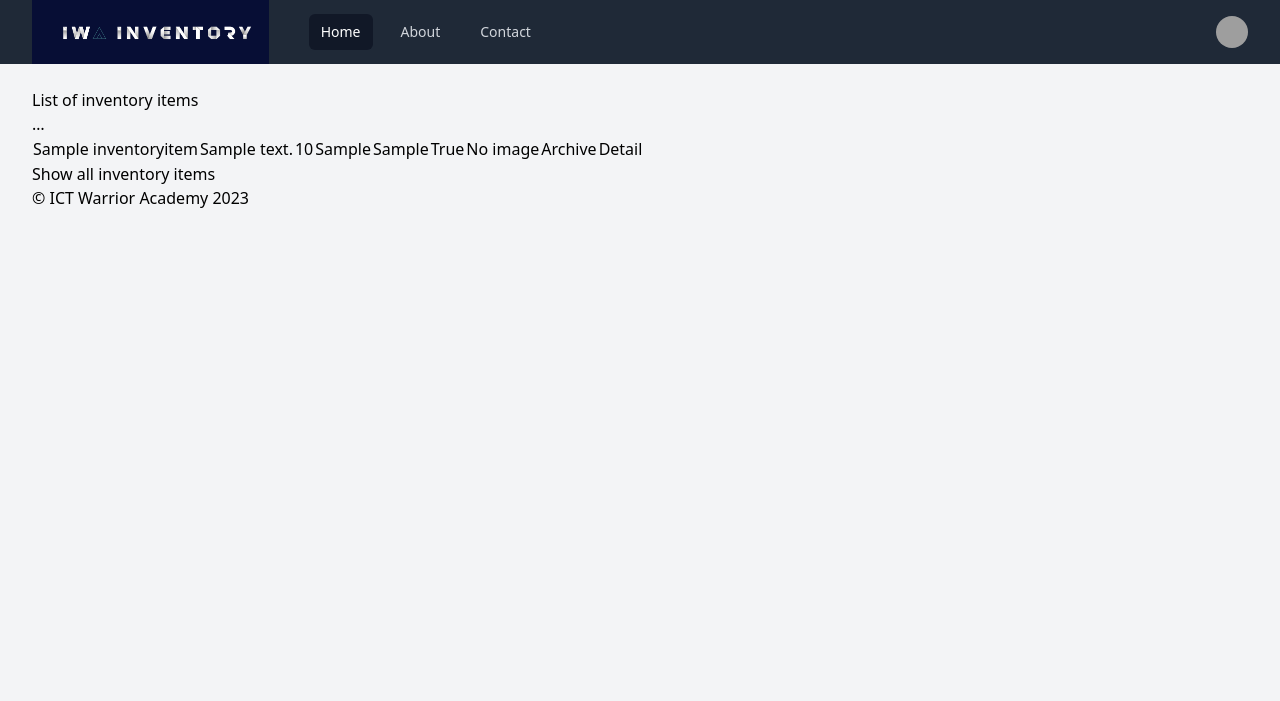
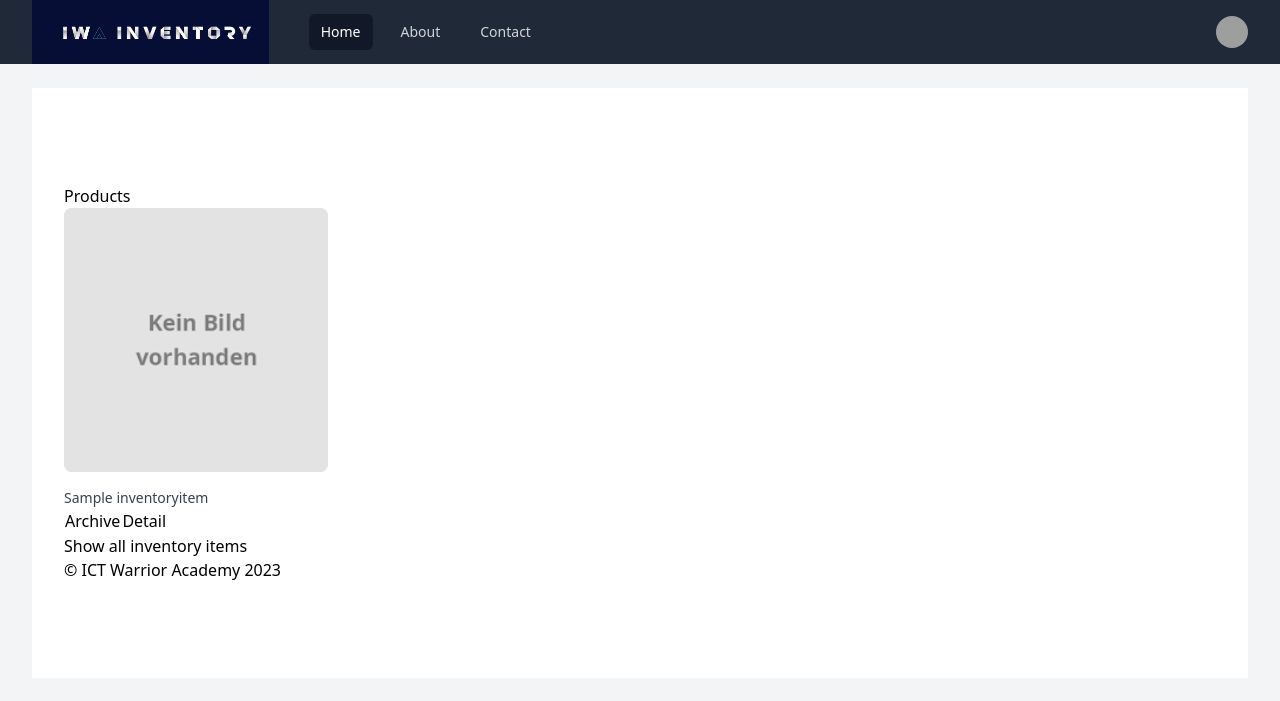
Before and after one commit to PanteraLX/iwa-inventory, a Django app: page / in a window 1280 px wide. Shown: the top 701 px of the page. Run offline with Django 4.2, Linux system fonts and the light colour scheme; tables that the repository leaves empty hold one stand-in row (values such as "Sample post"); some libraries are stand-ins or nearby versions; grey boxes are pictures that could not be loaded.

Commit message:
ad first draft for inventorycards

```diff
--- a/app/templates/inventory/inventory_items.html
+++ b/app/templates/inventory/inventory_items.html
@@ -1,30 +1,35 @@
 {% extends "app/_base.html" %}
-{% block title %}
-Home
-{% endblock %}
+{% load static %}
+
+
+{% block title %}Products{% endblock %}
+
+
 {% block content %}
-<h2>List of inventory items</h2>
+<div class="bg-white">
+    <div class="mx-auto max-w-2xl py-16 px-4 sm:py-24 sm:px-6 lg:max-w-7xl lg:px-8">
+      <h2>Products</h2>
+
 {% if inventory_items_list %}
 <table class="inventory_items_list">
-    <thead>
-        <tr>
-            …
-        </tr>
-    </thead>
+
     <tbody>
+
         {% for inventory_item in inventory_items_list %}
-        <tr>
-            <td>{{ inventory_item.name }}</td>
-            <td>{{ inventory_item.description }}</td>
-            <td>{{ inventory_item.quantity }}</td>
-            <td>{{ inventory_item.position }}</td>
-            <td>{{ inventory_item.producer }}</td>
-            <td>{{ inventory_item.active }}</td>
-            {% if inventory_item.image %}
-            <td><img src="{{ recipe.image.url }}" alt="{{ recipe.name }}" width="100" height="100"></td>
-            {% else %}
-            <td>No image</td>
-            {% endif %}
+        <div class="grid grid-cols-1 gap-y-10 gap-x-6 sm:grid-cols-2 lg:grid-cols-3 xl:grid-cols-4 xl:gap-x-8">
+                <a href="#" class="group">
+                    <div class="aspect-w-1 aspect-h-1 w-full overflow-hidden rounded-lg bg-gray-200 xl:aspect-w-7 xl:aspect-h-8">
+                        {% if inventory_item.image %}
+                        <img src="{{ inventory_item.image.url }}" alt="{{ inventory_item.name }}" class="h-full w-full object-cover object-center group-hover:opacity-75">
+                        {% else %}
+                        <img src="/static/images/noimageaviable/image.png" alt="{{ inventory_item.description }}" class="h-full w-full object-cover object-center group-hover:opacity-75">
+                        {% endif %}
+                    </div>
+                    <h3 class="mt-4 text-sm text-gray-700">{{ inventory_item.name }}</h3>
+                </a>
+        </div>
+
+
             <!-- Button to unarchive an item, i.e. to change its 'active' attribute to True. Button only shows, when 'active' attribute is set to False. -->
             {% if not inventory_item.active %}
             <td><a href="{% url 'unarchive_inventory_item' inventory_item.id %}">Unarchive</a></td>
@@ -35,8 +40,12 @@ Home
             {% endif %}
             <!-- Button that links to an object's detail view -->
             <td><a href="{% url 'inventory_item_detail' inventory_item.pk %}">Detail</a></td>
-        </tr>
+
         {% endfor %}
+
+         </div>
+    </div>
+</div>
     </tbody>
 </table>
 {% else %}
--- a/app/urls.py
+++ b/app/urls.py
@@ -13,4 +13,5 @@ urlpatterns = [
     path('contact/', views.contact, name='contact'),
     path('about/', views.about, name='about'),
     path('index/', views.index, name='index'),
+    path('test/', views.test, name='test'),
 ]
--- a/app/views.py
+++ b/app/views.py
@@ -84,7 +84,6 @@ def create_inventory_item(request):
                       'inventory/create_inventory_item.html',
                       {'form': form})
 
-
 def home(request):
     return render(request, 'app/home.html')
 
@@ -99,3 +98,6 @@ def about(request):
 
 def contact(request):
     return render(request, 'app/contact.html')
+
+def test(request):
+    return render(request, 'app/listview.html')
```
Also changed, not shown: app/templates/app/listview.html (added, +52 -0 lines), app/static/images/noimageaviable/image.png (added).
